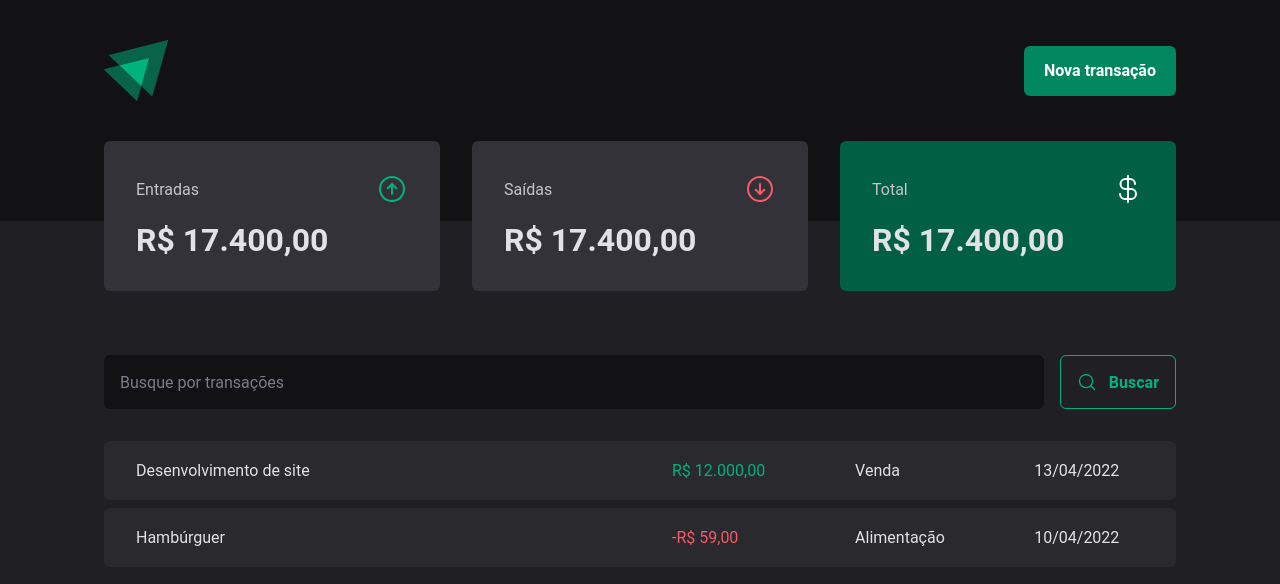
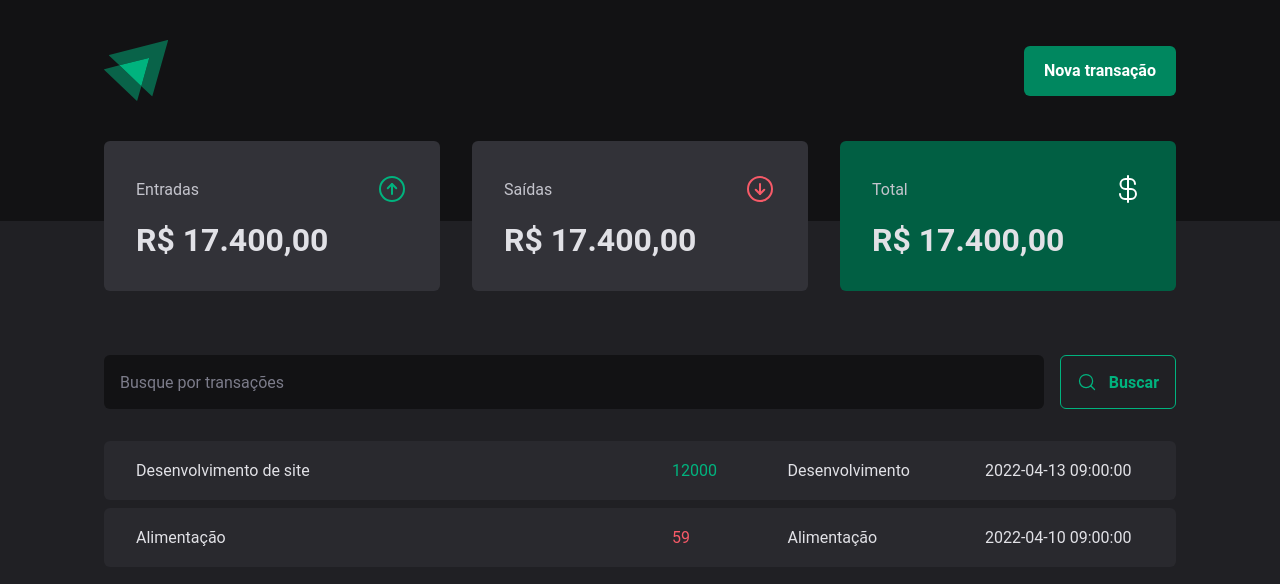
Before and after one commit to francelinom/td-money, a React app: page / in a window 1280 px wide. Shown: the top 584 px of the page. Built offline with nearby package versions, Linux system fonts and the light colour scheme; data requests are answered from the project's data file; the HTML template or start-up script is replaced by a standard one.

Commit message:
feat: making a request to an API

```diff
--- a/package.json
+++ b/package.json
@@ -7,7 +7,8 @@
     "dev": "vite",
     "build": "tsc -b && vite build",
     "lint": "eslint .",
-    "preview": "vite preview"
+    "preview": "vite preview",
+    "dev:server": "json-server server.json -p 3333 -w"
   },
   "dependencies": {
     "@radix-ui/react-dialog": "^1.1.5",
--- a/src/pages/Transactions/index.tsx
+++ b/src/pages/Transactions/index.tsx
@@ -1,9 +1,31 @@
+import { useEffect, useState } from "react";
 import { Header } from "../../components/Header";
 import { Summary } from "../../components/Summary";
 import { SearchForm } from "../components/SearchForm";
 import { PriceHighlight, TransactionsContainer, TransactionsTable } from "./styles";
 
+interface Transaction {
+    id: number
+    description: string
+    type: 'income' | 'outcome'
+    price: number
+    category: string
+    createdAt: string
+}
+
 export function Transactions() {
+    const [transactions, setTransactions] = useState<Transaction[]>([])
+
+    async function loadTransactions() {
+        const response = await fetch('http://localhost:3333/transactions')
+        const data = await response.json()
+        setTransactions(data)
+    }
+
+    useEffect(() => {
+        loadTransactions()
+    }, [])
+
     return (
         <div>
             <Header />
@@ -13,26 +35,20 @@
                 <SearchForm />
                 <TransactionsTable>
                     <tbody>
-                        <tr>
-                            <td width="50%">Desenvolvimento de site</td>
-                            <td>
-                                <PriceHighlight variant="income">
-                                    R$ 12.000,00
-                                </PriceHighlight>
-                            </td>
-                            <td>Venda</td>
-                            <td>13/04/2022</td>
-                        </tr>
-                        <tr>
-                            <td width="50%">Hambúrguer</td>
-                            <td>
-                                <PriceHighlight variant="outcome">
-                                    -R$ 59,00
-                                </PriceHighlight>
-                            </td>
-                            <td>Alimentação</td>
-                            <td>10/04/2022</td>
-                        </tr>
+                        {transactions.map(transaction => {
+                            return (
+                                <tr key={transaction.id}>
+                                    <td width="50%">{transaction.description}</td>
+                                    <td>
+                                        <PriceHighlight variant={transaction.type}>
+                                            {transaction.price}
+                                        </PriceHighlight>
+                                    </td>
+                                    <td>{transaction.category}</td>
+                                    <td>{transaction.createdAt}</td>
+                                </tr>
+                            )
+                        })}
                     </tbody>
                 </TransactionsTable>
             </TransactionsContainer>
```
